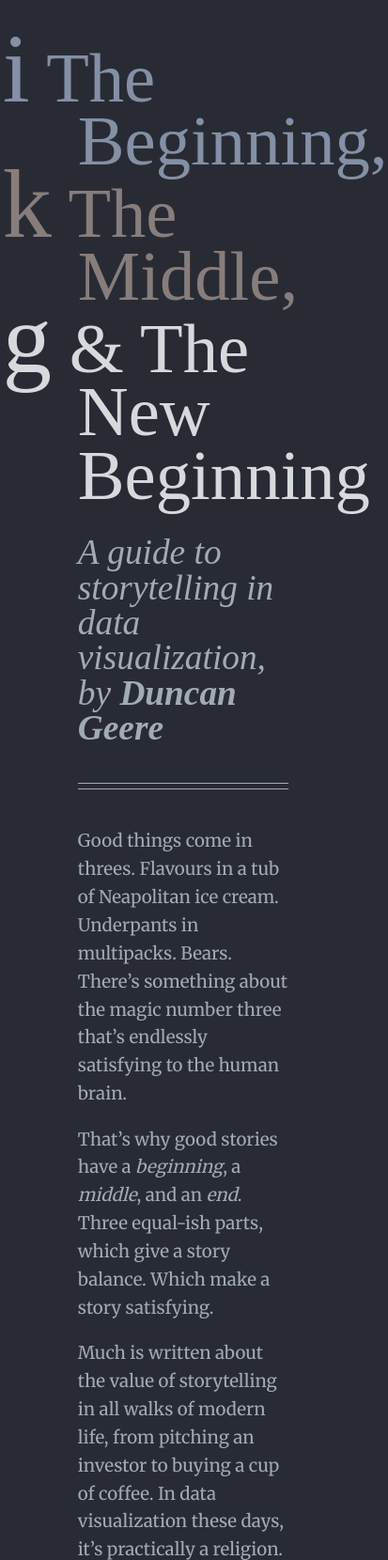
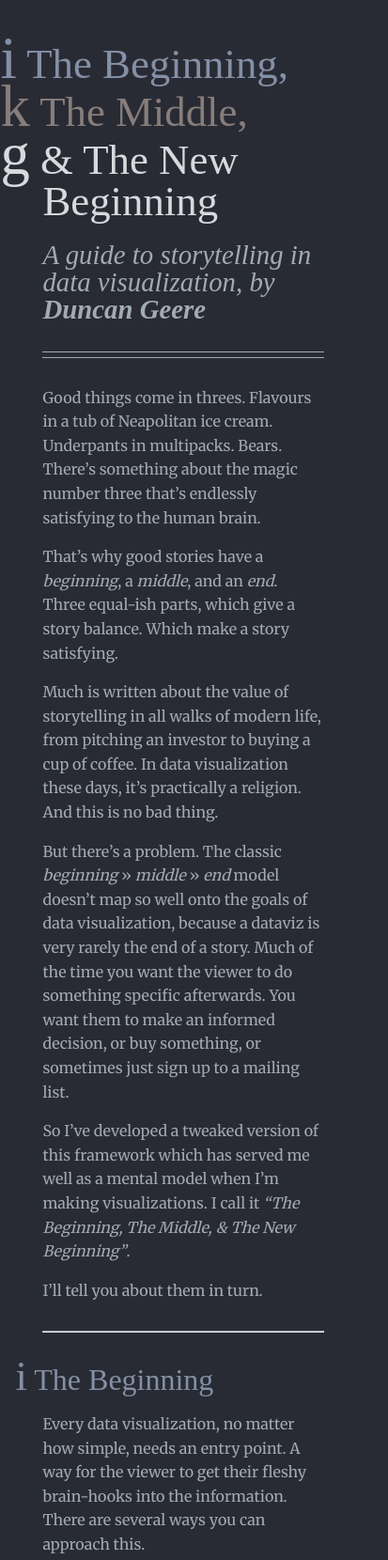
Before and after one commit to duncangeere/newbeginning, a plain HTML site: page index.html in a window 390 px wide. Shown: the top 1660 px of the page at 94% size, 413 px wide, since content can reach past the window. Drawn offline with Linux system fonts and the light colour scheme; a web font is replaced by a local one.

Commit message:
Mobile First Styling

```diff
--- a/index.html
+++ b/index.html
@@ -36,11 +36,11 @@
 <body>
 
     <div class="text">
-            <div class="title">
-        <h1 class="thebeginning"><span class=h1glyph>i </span>The Beginning,</h1><br>
-        <h1 class="themiddle"><span class=h1glyph>k </span>The Middle,</h1><br>
-        <h1 class="thenewbeginning"><span class=h1glyph>g </span>& The New Beginning</h1>
-    </div>
+        <div class="title">
+            <h1 class="thebeginning"><span class=h1glyph>i </span>The Beginning,</h1><br>
+            <h1 class="themiddle"><span class=h1glyph>k </span>The Middle,</h1><br>
+            <h1 class="thenewbeginning"><span class=h1glyph>g </span>& The New Beginning</h1>
+        </div>
         <p class="subtitle">A guide to storytelling in data visualization, by <strong>Duncan Geere</strong></p>
         <hr class="doubledivider">
         <p>Good things come in threes. Flavours in a tub of Neapolitan ice cream. Underpants in multipacks. Bears. There’s something about the magic number three that’s endlessly satisfying to the human brain.</p>
@@ -73,15 +73,15 @@
         <p>So to sum all up into a single easy-to-tweet screenshot:</p>
         <div class="summary">
             <p><strong>A data visualization needs</strong>:</p>
-            <p><span class="thebeginning"><span class=summglyph>i   </span><strong>A beginning</strong></span> - a compelling entry point to the information you’re presenting.</p>
-            <p><span class="themiddle"><span class=summglyph>k   </span><strong>A middle</strong></span> - answers to the key question that they have about the information.</p>
-            <p><span class="thenewbeginning"><span class=summglyph>g   </span><strong>A new beginning</strong></span> - an immediate chance to act on the new information they’re received.</p>
+            <p><span class="thebeginning"><span class=summglyph>i </span><strong>A beginning</strong></span> - a compelling entry point to the information you’re presenting.</p>
+            <p><span class="themiddle"><span class=summglyph>k </span><strong>A middle</strong></span> - answers to the key question that they have about the information.</p>
+            <p><span class="thenewbeginning"><span class=summglyph>g </span><strong>A new beginning</strong></span> - a chance to act on the new information they’ve received.</p>
         </div>
         <p>And now here are my new beginnings for you:</p>
         <p>If you liked this and want to hear more from me, you should sign up to <a href="https://buttondown.email/duncangeere">my mailing list</a> where I write a lot about beginnings. Or <a href="http://www.twitter.com/duncangeere">follow me on Twitter</a>, if you’ve not yet quit Twitter.</p>
         <p>If you want to hire me to help you turn information or data into compelling stories, you should probably <a href="mailto:radio.edit@gmail.com">email me</a> and put the word IMPORTANT in the subject line. I’ll open it even if you don’t, but I won’t feel as important.</p>
         <p>And if you make data visualizations, or want to, then you need to join the Data Visualization Society. Do it right now by <a href="https://www.datavisualizationsociety.com/join">clicking this link</a> and filling out a short form. It’s the best career move you’ll ever make.</p>
         <hr class="doubledivider">
-        <p class = "footer">By Duncan Geere, September 2019.</p>
+        <p class="footer">By Duncan Geere, September 2019.</p>
     </div>
 </body>
--- a/style.css
+++ b/style.css
@@ -1,42 +1,83 @@
+/* Breakpoints */
+
+@mixin for-phone-only {
+    @media (max-width: 599px) {
+        @content;
+    }
+}
+
+@mixin for-tablet-portrait-up {
+    @media (min-width: 600px) {
+        @content;
+    }
+}
+
+@mixin for-tablet-landscape-up {
+    @media (min-width: 900px) {
+        @content;
+    }
+}
+
+@mixin for-desktop-up {
+    @media (min-width: 1200px) {
+        @content;
+    }
+}
+
+@mixin for-big-desktop-up {
+    @media (min-width: 1800px) {
+        @content;
+    }
+}
+
+/* Actual rules start here */
+
 body {
     background-color: #292B34;
     align-content: center;
 }
 
-title {
-    display: grid;
-    grid-template-columns: 1fr 8fr 1fr;
-    grid-template-areas: "leftmar header rightmar"
-}
-
 h1 {
     font-family: mrs-eaves, serif;
-    font-size: 400%;
+    font-size: 280%;
     font-weight: 300;
     margin: 0 0 0 0;
-    line-height: 90%;
+    line-height: 100%;
     grid-area: header;
-}
 
-h2 {
-    font-family: mrs-eaves, serif;
-    font-size: 300%;
-    line-height: 100%;
-    font-weight: 300;
-    margin: 0 0 0 0;
+    @include for-desktop-up {
+        font-size: 400%;
+    }
 }
 
 .subtitle {
     font-family: mrs-eaves, serif;
     font-style: italic;
+    font-size: 180%;
+    line-height: 100%;
+    margin: 20px 0 10px 0;
+
+    @include for-desktop-up {
+        font-size: 200%;
+    }
+}
+
+h2 {
+    font-family: mrs-eaves, serif;
     font-size: 200%;
     line-height: 100%;
-    margin: 30px 0 10px 0;
+    font-weight: 300;
+    margin: 0 0 0 0;
+
+    @include for-desktop-up {
+        font-size: 300%;
+    }
 }
+
 
 hr {
     border-top: 0.5px solid #A1ABB4;
-    margin: 40px 0 40px 0;
+    margin: 30px 0 30px 0;
 }
 
 .doubledivider {
@@ -65,46 +106,63 @@ hr {
 
 .thebeginning::first-letter {
     font-family: mrs-eaves;
-    font-feature-settings: "ornm" on;
+    font-feature-settings: "ornm"on;
     font-size: 140%;
 }
 
 .themiddle::first-letter {
     font-family: mrs-eaves;
-    font-feature-settings: "ornm" on;
+    font-feature-settings: "ornm"on;
     font-size: 140%;
 }
 
 .thenewbeginning::first-letter {
     font-family: mrs-eaves;
-    font-feature-settings: "ornm" on;
+    font-feature-settings: "ornm"on;
     font-size: 140%;
 }
 
 .h1glyph {
-    margin-left: -80px;
+    margin-left: -45px;
+
+    @include for-desktop-up {
+        margin-left: -80px;
+    }
 }
 
 .h2glyph {
-    margin-left: -57px;
+    margin-left: -29px;
+
+    @include for-desktop-up {
+        margin-left: -57px;
+    }
 }
 
 .summglyph {
-    margin-left: -30px;
+    margin-left: -25px;
     font-size: 150%;
+
+    @include for-desktop-up {
+        margin-left: -30px;
+    }
 }
 
 .text {
     /* body text */
     color: #A1ABB4;
-    width: 60%;
+    width: 80%;
     max-width: 800px;
     font-family: "Merriweather", serif;
-    font-size: 14pt;
+    font-size: 12pt;
     height: auto;
     padding: 2px 20px;
     margin: 30px auto 60px auto;
     line-height: 160%;
+
+    @include for-desktop-up {
+        font-size: 14pt;
+        width: 60%;
+    }
 }
 
 a {
@@ -114,9 +172,13 @@ a {
 }
 
 .summary {
-    padding: 0 30% 0 10%;
-    width: 60%;
+    padding: 0 10% 0 10%;
+    width: 80%;
     margin: 30px 0 30px 0;
+}
+
+.summary p {
+    margin: 10px 0 10px 0;
 }
 
 .signoff {
```
